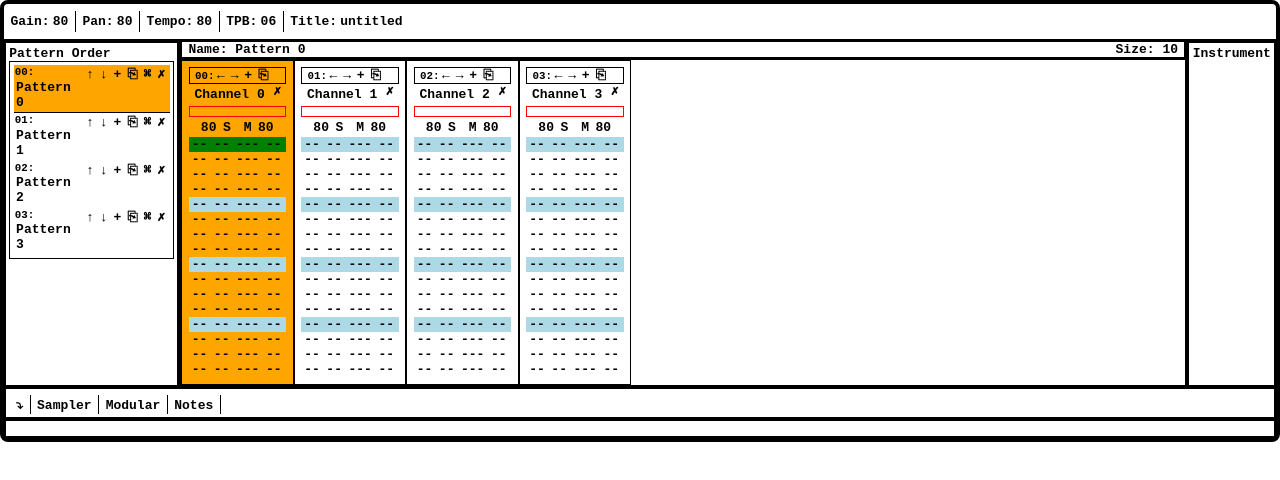
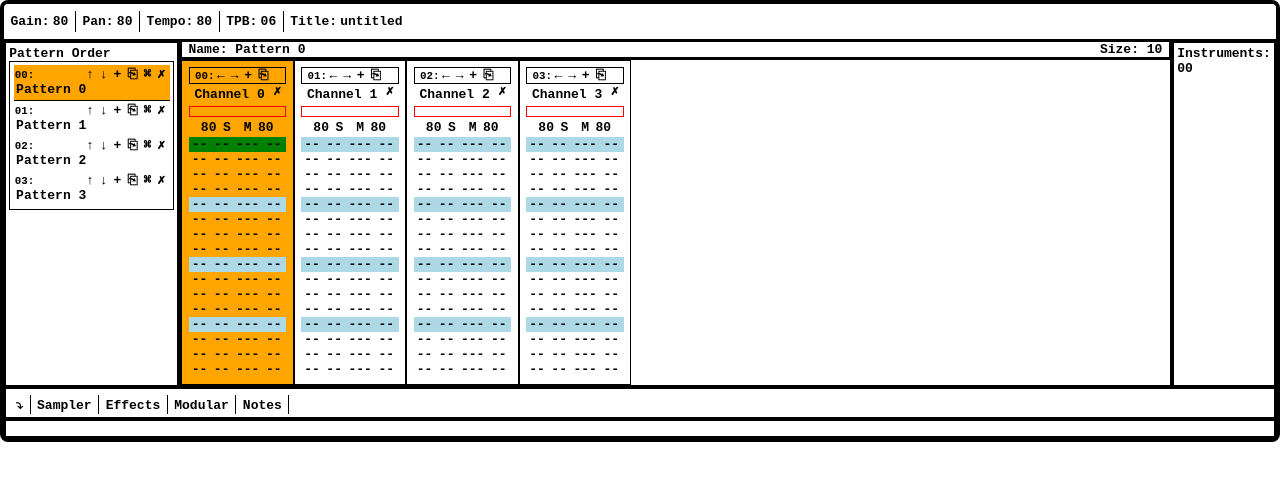
Before and after one commit to burtonsamograd/tracker, a website: page client/index.html in a window 1280 px wide. Drawn offline with Linux system fonts and the light colour scheme.

Commit message:
Checkpoint.

```diff
--- a/client/app.js
+++ b/client/app.js
@@ -1,7 +1,5 @@
 /* --eval (DEFCONSTANT +DEBUG+ T)
- *//* (LOAD macros.ps) */
-
-/* (LOAD utils.ps) */
+ */
 function hex(x, len) {
     len = len || 2;
     if (typeof x === 'number') {
@@ -14,11 +12,6 @@ function hex(x, len) {
         return s;
     };
 };
-/* (DEFMODEL *OPTIONS DEFAULTS
-    (CREATE DEFAULT-SONG-NAME untitled DEFAULT-PATTERN-NAME Pattern
-     DEFAULT-CHANNEL-NAME Channel DEFAULT-NUM-CHANNELS 4 DEFAULT-PATTERN-SIZE
-     16 DEFAULT-NUM-PATTERNS 4 DEFAULT-TEMPO 0X80 DEFAULT-TICS-PER-BEAT 6
-     DEFAULT-GAIN 0X80 DEFAULT-PAN 0X80 USER-NAME Dave CONFIRM TRUE)) */
 var Options = { type : 'Options', defaults : { defaultSongName : 'untitled',
                                                defaultPatternName : 'Pattern',
                                                defaultChannelName : 'Channel',
@@ -32,49 +25,37 @@ var Options = { type : 'Options', defaults : { defaultSongName : 'untitled',
                                                userName : 'Dave',
                                                confirm : true
                                              } };
-/* (DEFMODEL *NOTE INIT
-    (LAMBDA (INSTRUMENT PITCH FX ARG)
-      (THIS.CREATE INSTRUMENT INSTRUMENT)
-      (THIS.CREATE PITCH PITCH)
-      (THIS.CREATE FX FX)
-      (THIS.CREATE ARG ARG))) */
+var Sample = { type : 'Sample', init : function (name, uri) {
+    this.create('name', name);
+    this.create('uri', uri);
+    this.create('start', 0);
+    this.create('end', 0);
+    this.create('loop', false);
+    this.create('pingPong', false);
+    return this.create('envelope');
+} };
+var Samples = { type : 'Samples',
+                contains : 'Sample',
+                init : function () {
+    this.on('add', function (e) {
+        return this[e.value.name()] = e.value;
+    });
+    return this.on('remove', function (e) {
+        return delete this[e.value.name()];
+    });
+}
+              };
+var samples = new Class(Samples);
+samples.add(new Class(Sample, 'Sin', '/samples/sin.wav'));
+samples.add(new Class(Sample, 'Saw', '/samples/saw.wav'));
+samples.add(new Class(Sample, 'Square', '/samples/sqr.wav'));
+samples.add(new Class(Sample, 'Triangle', '/samples/tri.wav'));
 var Note = { type : 'Note', init : function (instrument, pitch, fx, arg) {
     this.create('instrument', instrument);
     this.create('pitch', pitch);
     this.create('fx', fx);
     return this.create('arg', arg);
 } };
-/* (DEFCONTAINER *CHANNEL *NOTE INIT
-    (LAMBDA
-        (&OPTIONAL (NAME ((@ OPTIONS DEFAULT-CHANNEL-NAME))) (INDEX 0)
-         (SIZE ((@ OPTIONS DEFAULT-PATTERN-SIZE))))
-      (THIS.CREATE NAME NAME)
-      (THIS.CREATE INDEX INDEX)
-      (THIS.CREATE SIZE SIZE)
-      (THIS.CREATE GAIN 128)
-      (THIS.CREATE PAN 128)
-      (THIS.CREATE MUTE F)
-      (THIS.CREATE SOLO F)
-      (DOTIMES (I (THIS.SIZE)) (THIS.ADD (NEW (*CLASS *NOTE))))
-      (THIS.ON change:size
-       (LAMBDA (E)
-         (LET ((OLD-VALUE E.VALUE) (NEW-VALUE ((@ THIS SIZE))))
-           (IF (> OLD-VALUE NEW-VALUE)
-               (THIS.SHRINK OLD-VALUE NEW-VALUE)
-               (IF (< OLD-VALUE NEW-VALUE)
-                   (THIS.GROW OLD-VALUE NEW-VALUE)))
-           (UNLESS (= OLD-VALUE NEW-VALUE) (THIS.TRIGGER RESIZE))))))
-    SHRINK
-    (LAMBDA (OLD-VALUE NEW-VALUE)
-      (LET ((TO-REMOVE (ARRAY)) (INDEX ((@ THIS SIZE))))
-        (DOTIMES (I (- OLD-VALUE ((@ THIS SIZE))))
-          ((@ TO-REMOVE PUSH) ((@ THIS AT) INDEX))
-          (INCF INDEX))
-        (DOLIST (E TO-REMOVE) (THIS.REMOVE E T))))
-    GROW
-    (LAMBDA (OLD-VALUE NEW-VALUE)
-      (DOTIMES (I (- NEW-VALUE OLD-VALUE))
-        ((@ THIS INSERT-AT) (1- (+ I OLD-VALUE)) (NEW (*CLASS *NOTE)) T)))) */
 var Channel = { type : 'Channel',
                 contains : 'Note',
                 init : function (name, index, size) {
@@ -128,63 +109,6 @@ var Channel = { type : 'Channel',
     };
 }
               };
-/* (DEFCONTAINER *PATTERN *CHANNEL INIT
-    (LAMBDA
-        (&OPTIONAL (NAME ((@ OPTIONS DEFAULT-PATTERN-NAME)))
-         (SIZE ((@ OPTIONS DEFAULT-PATTERN-SIZE)))
-         (NUM-CHANNELS ((@ OPTIONS DEFAULT-NUM-CHANNELS))))
-      (THIS.CREATE NAME NAME)
-      (THIS.CREATE SIZE SIZE)
-      (DOTIMES (I NUM-CHANNELS)
-        (THIS.ADD
-         (NEW
-          (*CLASS *CHANNEL (+ ((@ OPTIONS DEFAULT-CHANNEL-NAME))   I) I
-           ((@ THIS SIZE))))))
-      (THIS.ON CLOSE-CHANNEL
-       (LAMBDA (E)
-         (IF (> THIS.LENGTH 1)
-             (LET ((I ((@ THIS INDEX-OF) E.VALUE)))
-               (THIS.REMOVE E.VALUE)
-               (DO ((J I (INCF J)))
-                   ((= J THIS.LENGTH))
-                 ((@ ((@ THIS AT) J) INDEX) J)))
-             (ALERT
-              (+ I'm sorry  ((@ OPTIONS USER-NAME))
-                 , but you can't delete the last channel.)))))
-      (THIS.ON ADD-CHANNEL
-       (LAMBDA (E)
-         (LET ((I ((@ THIS INDEX-OF) E.VALUE)))
-           ((@ THIS INSERT-AT) (1+ I)
-            (NEW
-             (*CLASS *CHANNEL
-              (+ ((@ OPTIONS DEFAULT-CHANNEL-NAME))   (+ THIS.LENGTH 1)) (1+ I)
-              ((@ THIS SIZE)))))
-           (DO ((J (1+ I) (INCF J)))
-               ((= J THIS.LENGTH))
-             ((@ ((@ THIS AT) J) INDEX) J)))))
-      (THIS.ON COPY-CHANNEL
-       (LAMBDA (E)
-         (LET ((I ((@ THIS INDEX-OF) E.VALUE)) (NEW-CHANNEL (E.VALUE.COPY)))
-           ((@ NEW-CHANNEL INDEX) (1+ I))
-           ((@ THIS INSERT-AT) (1+ I) NEW-CHANNEL)
-           ((@ NEW-CHANNEL NAME) (+ ((@ E.VALUE NAME))  ⎘)))))
-      (THIS.ON MOVE-CHANNEL-LEFT
-       (LAMBDA (E)
-         (LET ((I ((@ THIS INDEX-OF) E.VALUE)))
-           (WHEN (> I 0)
-             (THIS.SWAP I (1- I))
-             ((@ ((@ THIS AT) I) INDEX) I)
-             ((@ E.VALUE INDEX) (1- I))))))
-      (THIS.ON MOVE-CHANNEL-RIGHT
-       (LAMBDA (E)
-         (LET ((I ((@ THIS INDEX-OF) E.VALUE)))
-           (WHEN (< I (- THIS.LENGTH 1))
-             (THIS.SWAP I (1+ I))
-             ((@ ((@ THIS AT) I) INDEX) I)
-             ((@ E.VALUE INDEX) (1+ I))))))
-      (THIS.ON change:size
-       (LAMBDA (E)
-         (THIS.EACH (LAMBDA (CHANNEL) ((@ CHANNEL SIZE) ((@ THIS SIZE))))))))) */
 var Pattern = { type : 'Pattern',
                 contains : 'Channel',
                 init : function (name, size, numChannels) {
@@ -256,57 +180,6 @@ var Pattern = { type : 'Pattern',
     });
 }
               };
-/* (DEFCONTAINER *SONG *PATTERN INIT
-    (LAMBDA
-        (&OPTIONAL (NAME ((@ OPTIONS DEFAULT-SONG-NAME)))
-         (TEMPO ((@ OPTIONS DEFAULT-TEMPO)))
-         (TICS-PER-BEAT ((@ OPTIONS DEFAULT-TICS-PER-BEAT)))
-         (GAIN ((@ OPTIONS DEFAULT-GAIN))) (PAN ((@ OPTIONS DEFAULT-PAN)))
-         (NUM-PATTERNS ((@ OPTIONS DEFAULT-NUM-PATTERNS))))
-      (THIS.CREATE 'NAME NAME)
-      (THIS.CREATE 'TEMPO TEMPO)
-      (THIS.CREATE 'TICS-PER-BEAT TICS-PER-BEAT)
-      (THIS.CREATE 'GAIN GAIN)
-      (THIS.CREATE 'PAN PAN)
-      (THIS.CREATE 'SIZE NUM-PATTERNS)
-      (SETF (@ THIS PATTERN-COUNTER) ((@ THIS SIZE)))
-      (DOTIMES (I ((@ THIS SIZE)))
-        (THIS.ADD
-         (NEW (*CLASS *PATTERN (+ ((@ OPTIONS DEFAULT-PATTERN-NAME))   I))) T))
-      (THIS.ON CLOSE-PATTERN
-       (LAMBDA (E)
-         (IF (> THIS.LENGTH 1)
-             (THIS.REMOVE E.VALUE)
-             (ALERT
-              (+ I'm sorry  ((@ OPTIONS USER-NAME))
-                 , but you can't delete the last pattern.)))))
-      (THIS.ON ADD-PATTERN
-       (LAMBDA (E)
-         (LET ((I ((@ THIS INDEX-OF) E.VALUE)))
-           ((@ THIS INSERT-AT) (1+ I)
-            (NEW
-             (*CLASS *PATTERN
-              (+ ((@ OPTIONS DEFAULT-PATTERN-NAME))
-                 (INCF (@ THIS PATTERN-COUNTER)))))))))
-      (THIS.ON COPY-PATTERN
-       (LAMBDA (E)
-         (LET ((I ((@ THIS INDEX-OF) E.VALUE)) (NEW-PATTERN (E.VALUE.COPY)))
-           ((@ THIS INSERT-AT) (1+ I) NEW-PATTERN)
-           ((@ NEW-PATTERN NAME) (+ ((@ E.VALUE NAME))  ⎘)))))
-      (THIS.ON LINK-PATTERN
-       (LAMBDA (E)
-         (LET ((I ((@ THIS INDEX-OF) E.VALUE)))
-           ((@ THIS INSERT-AT) (1+ I) E.VALUE))))
-      (THIS.ON MOVE-PATTERN-UP
-       (LAMBDA (E)
-         (LET ((I ((@ THIS INDEX-OF) E.VALUE)))
-           (IF (> I 0)
-               (THIS.SWAP I (1- I))))))
-      (THIS.ON MOVE-PATTERN-DOWN
-       (LAMBDA (E)
-         (LET ((I ((@ THIS INDEX-OF) E.VALUE)))
-           (IF (< I (- THIS.LENGTH 1))
-               (THIS.SWAP I (1+ I)))))))) */
 var Song = { type : 'Song',
              contains : 'Pattern',
              init : function (name, tempo, ticsPerBeat, gain, pan, numPatterns) {
@@ -334,41 +207,47 @@ var Song = { type : 'Song',
     this.create('gain', gain);
     this.create('pan', pan);
     this.create('size', numPatterns);
+    this.create('samples', new Class(Samples));
     this.patternCounter = this.size();
     for (var i = 0; i < this.size(); i += 1) {
         this.add(new Class(Pattern, options.defaultPatternName() + ' ' + i), true);
     };
-    this.on('close-pattern', function (e) {
+    this.on('close-pattern', this.closePattern);
+    this.on('add-pattern', this.addPattern);
+    this.on('copy-pattern', this.copyPattern);
+    this.on('link-pattern', this.linkPattern);
+    this.on('move-pattern-up', this.movePatternUp);
+    return this.on('move-pattern-down', this.movePatternDown);
+},
+             closePattern : function (e) {
     return this.length > 1 ? this.remove(e.value) : alert('I\'m sorry ' + options.userName() + ', but you can\'t delete the last pattern.');
-    });
-    this.on('add-pattern', function (e) {
+},
+             addPattern : function (e) {
     var i = this.indexOf(e.value);
     return this.insertAt(i + 1, new Class(Pattern, options.defaultPatternName() + ' ' + ++this.patternCounter));
-    });
-    this.on('copy-pattern', function (e) {
+},
+             copyPattern : function (e) {
     var i = this.indexOf(e.value);
     var newPattern = e.value.copy();
     this.insertAt(i + 1, newPattern);
     return newPattern.name(e.value.name() + ' \u2398');
-    });
-    this.on('link-pattern', function (e) {
+},
+             linkPattern : function (e) {
     var i = this.indexOf(e.value);
     return this.insertAt(i + 1, e.value);
-    });
-    this.on('move-pattern-up', function (e) {
+},
+             movePatternUp : function (e) {
     var i = this.indexOf(e.value);
     return i > 0 ? this.swap(i, i - 1) : null;
-    });
-    return this.on('move-pattern-down', function (e) {
+},
+             movePatternDown : function (e) {
     var i = this.indexOf(e.value);
     return i < this.length - 1 ? this.swap(i, i + 1) : null;
-    });
+},
+             loadSample : function (sample) {
+    return this.samples().add(sample);
 }
            };
-/* (DEFCONTAINER *APP *SONG INIT
-    (LAMBDA ()
-      (THIS.CREATE 'SONG (NEW (*CLASS *SONG)))
-      ((@ THIS ADD) ((@ THIS SONG))))) */
 var App = { type : 'App',
             contains : 'Song',
             init : function () {
@@ -376,7 +255,6 @@ var App = { type : 'App',
     return this.add(this.song());
 }
           };
-/* (LOAD common-views.ps) */
 var HexValueEditView = { type : 'HexValueEditView',
                          init : function (model, className, modelValueFn, width) {
     this.modelValueFn = modelValueFn;
@@ -463,7 +341,6 @@ var StringValueEditView = { type : 'StringValueEditView',
     return this.endEdit();
 }
                           };
-/* (LOAD note-view.ps) */
 var NoteView = { type : 'NoteView',
                  model : 'note',
                  events : { 'click' : function (e) {
@@ -483,7 +360,6 @@ var NoteView = { type : 'NoteView',
     return this.$el.html([this.pitchView().$el, this.fxView().$el, this.argView().$el, this.instrumentView().$el]);
 }
                };
-/* (LOAD channel-view.ps) */
 var ChannelMoveLeftButtonView = { type : 'ChannelMoveLeftButtonView',
                                   model : 'channel',
                                   className : 'TinyButton ',
@@ -650,7 +526,6 @@ var ChannelView = { type : 'ChannelView',
     return this.$el.html(html);
 }
                   };
-/* (LOAD pattern-view.ps) */
 var PatternEditView = { type : 'PatternEditView',
                         model : 'pattern',
                         contains : 'ChannelView',
@@ -769,7 +644,6 @@ var PatternView = { type : 'PatternView',
     return this.$el.html(html);
 }
                   };
-/* (LOAD song-view.ps) */
 var PatternMoveUpButtonView = { type : 'PatternMoveUpButtonView',
                                 model : 'pattern',
                                 className : 'TinyButton ',
@@ -928,10 +802,29 @@ var SongPatternEditSelectView = { type : 'SongPatternEditSelectView',
     return this.$el.html(html);
 }
                                 };
+var InstrumentSelectNameView = { type : 'InstrumentSelectNameView',
+                                 model : 'sample',
+                                 init : function (model, index) {
+    return this.create('index', index);
+},
+                                 render : function () {
+    var html = hex(this.index()) + ': ' + this.sample.name();
+    return this.$el.html(html);
+}
+                               };
 var InstrumentSelectView = { type : 'InstrumentSelectView',
                              model : 'song',
+                             init : function () {
+    return this.song.samples().on('add', this.render, this);
+},
                              render : function () {
-    return this.$el.html('Instrument');
+    var i = -1;
+    var html = this.song.samples().map(function (sample) {
+        ++i;
+        return (new View(InstrumentSelectNameView, sample, i)).$el;
+    });
+    html.unshift('Instruments: ' + hex(this.song.samples().length));
+    return this.$el.html(html);
 }
                            };
 var SongNameView = { type : 'SongNameView',
@@ -1020,12 +913,14 @@ var SongView = { type : 'SongView',
         return this.currentPattern(e.value);
     });
 },
+                 loadSample : function (sample) {
+    return this.song.loadSample(sample);
+},
                  render : function () {
     var html = [this.songControls().$el, this.patternEditSelect().$el, this.patternEditor().$el, this.instrumentSelect().$el];
     return this.$el.html(html);
 }
                };
-/* (LOAD tools-view.ps) */
 var ToolsOpenPanelView = { type : 'ToolsOpenPanelView',
                            model : 'app',
                            className : 'ToolsButtonView',
@@ -1062,6 +957,18 @@ var ToolsSamplerButtonView = { type : 'ToolsSamplerButtonView',
     return this.$el.html(html);
 }
                              };
+var ToolsEffectsButtonView = { type : 'ToolsEffectsButtonView',
+                               model : 'app',
+                               className : 'ToolsButtonView',
+                               tagName : 'span',
+                               events : { 'click' : function (e) {
+    return this.trigger('open-effects', this.app);
+} },
+                               render : function () {
+    var html = ['Effects'];
+    return this.$el.html(html);
+}
+                             };
 var ToolsModularButtonView = { type : 'ToolsModularButtonView',
                                model : 'app',
                                className : 'ToolsButtonView',
@@ -1090,13 +997,19 @@ var ToolsButtonsView = { type : 'ToolsButtonsView',
                          model : 'app',
                          init : function (model) {
     this.create('samplerButton', new View(ToolsSamplerButtonView, this.app));
+    this.create('effectsButton', new View(ToolsEffectsButtonView, this.app));
     this.create('modularButton', new View(ToolsModularButtonView, this.app));
     this.create('notesButton', new View(ToolsNotesButtonView, this.app));
     this.add(this.samplerButton());
+    this.add(this.effectsButton());
     this.add(this.modularButton());
     this.add(this.notesButton());
     this.on('open-sampler', function () {
         this.select(this.samplerButton());
+        return true;
+    });
+    this.on('open-effects', function () {
+        this.select(this.effectsButton());
         return true;
     });
     this.on('open-modular', function () {
@@ -1118,7 +1031,7 @@ var ToolsButtonsView = { type : 'ToolsButtonsView',
     return button.$el.addClass('ToolsButtonSelected');
 },
                          render : function () {
-    var html = [this.samplerButton().$el, this.modularButton().$el, this.notesButton().$el];
+    var html = [this.samplerButton().$el, this.effectsButton().$el, this.modularButton().$el, this.notesButton().$el];
     return this.$el.html(html);
 }
                        };
@@ -1130,17 +1043,74 @@ var ToolsDummyView = { type : 'ToolsDummyView',
     return this.$el.html(html);
 }
                      };
-var ToolsSamplerInstrumentListView = { type : 'ToolsSamplerInstrumentListView', model : 'app' };
-var ToolsSamplerInstrumentView = { type : 'ToolsSamplerInstrumentView', model : 'app' };
+var ToolsSamplerSampleListSampleNameView = { type : 'ToolsSamplerSampleListSampleNameView',
+                                             model : 'sample',
+                                             init : function (model) {
+    return null;
+},
+                                             render : function () {
+    var html = this.sample.name();
+    return this.$el.html(html);
+}
+                                           };
+var ToolsSamplerSampleListSampleView = { type : 'ToolsSamplerSampleListSampleView',
+                                         model : 'sample',
+                                         events : { 'click' : function (e) {
+    return this.trigger('select-sample', this.sample);
+}, 'dblclick' : function (e) {
+    return this.trigger('load-sample', this.sample);
+} },
+                                         init : function (model) {
+    return this.create('name', new View(ToolsSamplerSampleListSampleNameView, model));
+},
+                                         render : function () {
+    var html = this.name().$el;
+    return this.$el.html(html);
+}
+                                       };
+var ToolsSamplerSampleListView = { type : 'ToolsSamplerSampleListView',
+                                   model : 'samples',
+                                   contains : 'ToolsSamplerSampleListSampleView',
+                                   init : function (model) {
+    return model.each(function (sample) {
+        return this.add(new View(ToolsSamplerSampleListSampleView, sample));
+    }, this);
+},
+                                   render : function () {
+    var html = this.map(function (sampleListView) {
+        return sampleListView.$el;
+    });
+    return this.$el.html(html);
+}
+                                 };
+var ToolsSamplerSampleView = { type : 'ToolsSamplerSampleView',
+                               model : 'sample',
+                               render : function () {
+    var html = ('Name: ' + this.sample.name()) + '<br/>' + ('URI: ' + this.sample.uri());
+    return this.$el.html(html);
+}
+                             };
 var ToolsSamplerView = { type : 'ToolsSamplerView',
                          model : 'app',
                          className : 'ToolsAreaView',
                          init : function (model) {
-    this.create('instrumentList', new View(ToolsSamplerInstrumentListView, this.app));
-    return this.create('instrument', new View(ToolsSamplerInstrumentView, this.app));
+    this.create('sampleList', new View(ToolsSamplerSampleListView, samples));
+    this.create('sample');
+    return this.on('select-sample', function (e) {
+        this.sample(new View(ToolsSamplerSampleView, e.value));
+        return this.render();
+    });
 },
                          render : function () {
-    var html = [this.instrumentList().$el, this.instrument().$el];
+    var html = [this.sampleList().$el, this.sample() ? this.sample().$el : null];
+    return this.$el.html(html);
+}
+                       };
+var ToolsEffectsView = { type : 'ToolsEffectsView',
+                         model : 'app',
+                         className : 'ToolsAreaView',
+                         render : function () {
+    var html = ['Effects'];
     return this.$el.html(html);
 }
                        };
@@ -1168,6 +1138,7 @@ var ToolsView = { type : 'ToolsView',
     this.create('toolsView', new View(ToolsDummyView, this.app));
     this.create('notesView', new View(ToolsNotesView, this.app));
     this.create('samplerView', new View(ToolsSamplerView, this.app));
+    this.create('effectsView', new View(ToolsEffectsView, this.app));
     this.create('modularView', new View(ToolsModularView, this.app));
     this.toolsView().$el.css({ display : 'none' });
     this.on('open-tools-panel', function (e) {
@@ -1185,6 +1156,10 @@ var ToolsView = { type : 'ToolsView',
         this.toolsView(this.samplerView());
         return this.trigger('open-tools-panel');
     });
+    this.on('open-effects', function (e) {
+        this.toolsView(this.effectsView());
+        return this.trigger('open-tools-panel');
+    });
     this.on('open-modular', function (e) {
         this.toolsView(this.modularView());
         return this.trigger('open-tools-panel');
@@ -1199,53 +1174,30 @@ var ToolsView = { type : 'ToolsView',
     return this.$el.html(html);
 }
                 };
-/* (DEFVIEW *MINIBUFFER-VIEW MODEL app RENDER
-    (LAMBDA ()
-      ((@ THIS $EL HTML) <input class='MinibufferEditorView' type='text'>))) */
 var MinibufferView = { type : 'MinibufferView',
                        model : 'app',
                        render : function () {
     return this.$el.html('<input class=\'MinibufferEditorView\' type=\'text\'>');
 }
                      };
-/* (DEFVIEW *APP-VIEW MODEL app CONTAINS '*SONG-VIEW INIT
-    (LAMBDA (MODEL)
-      (THIS.CREATE 'MINIBUFFER (NEW (*VIEW *MINIBUFFER-VIEW THIS.APP)))
-      (THIS.CREATE 'TOOLS (NEW (*VIEW *TOOLS-VIEW THIS.APP)))
-      (THIS.CREATE 'SONG (NEW (*VIEW *SONG-VIEW ((@ THIS APP SONG))))))
-    RENDER
-    (LAMBDA ()
-      (LET ((HTML
-             (ARRAY (@ ((@ THIS SONG)) $EL) (@ ((@ THIS TOOLS)) $EL)
-              (@ ((@ THIS MINIBUFFER)) $EL))))
-        ((@ THIS $EL HTML) HTML)))) */
 var AppView = { type : 'AppView',
                 model : 'app',
                 contains : 'SongView',
                 init : function (model) {
     this.create('minibuffer', new View(MinibufferView, this.app));
     this.create('tools', new View(ToolsView, this.app));
-    return this.create('song', new View(SongView, this.app.song()));
+    this.create('song', new View(SongView, this.app.song()));
+    return this.on('load-sample', function (e) {
+        return this.song().loadSample(e.value);
+    });
 },
                 render : function () {
     var html = [this.song().$el, this.tools().$el, this.minibuffer().$el];
     return this.$el.html(html);
 }
               };
-/* (DEFVAR OPTIONS (NEW (*CLASS *OPTIONS))) */
 var options = new Class(Options);
-/* (DEFVAR APP (NEW (*CLASS *APP))) */
 var app = new Class(App);
-/* ((@ ($ DOCUMENT) READY)
-    (LAMBDA ()
-      (LET ((APP-VIEW (NEW (*VIEW *APP-VIEW APP))))
-        ((@ ($ 'BODY) HTML) (@ APP-VIEW $EL))
-        ((@ ($ DOCUMENT) BIND) 'CLICK
-         (LAMBDA (E)
-           (UNLESS
-               (OR (= (@ E TARGET TAG-NAME) INPUT)
-                   (= (@ E TARGET TAG-NAME) TEXTAREA))
-             ((@ ($ .MinibufferEditorView) SELECT)))))))) */
 $(document).ready(function () {
     var appView = new View(AppView, app);
     $('body').html(appView.$el);
--- a/client/style.css
+++ b/client/style.css
@@ -95,6 +95,10 @@ input[type=text] {
     border-top: 4px solid;
 }
 
+.InstrumentSelectNameView {
+    width: 10em;
+}
+
 .SongPatternEditSelectView {
     vertical-align: top;
     display: table-cell;
@@ -124,6 +128,7 @@ input[type=text] {
 }
 
 .SongPatternIndexView {
+    padding-top: .25em;
     display: inline-block;
     font-size: smaller;
 }
@@ -275,19 +280,20 @@ input[type=text] {
     display: table;
 }
 
-.ToolsSamplerInstrumentListView {
+.ToolsSamplerSampleListView {
     display: table-cell;
     border: 4px solid;
     height: 23.5em;
     width: 12em;
 }
 
-.ToolsSamplerInstrumentView {
+.ToolsSamplerSampleView {
     display: table-cell;
-    border: 4px solid;
     height: 25em;
     width: 50em;
+    padding: .5em;
 }
+
 
 .AppView {
     margin: auto;
```
Also changed, not shown: 12 other files. Lines whose indentation alone changed are shown as unchanged.
